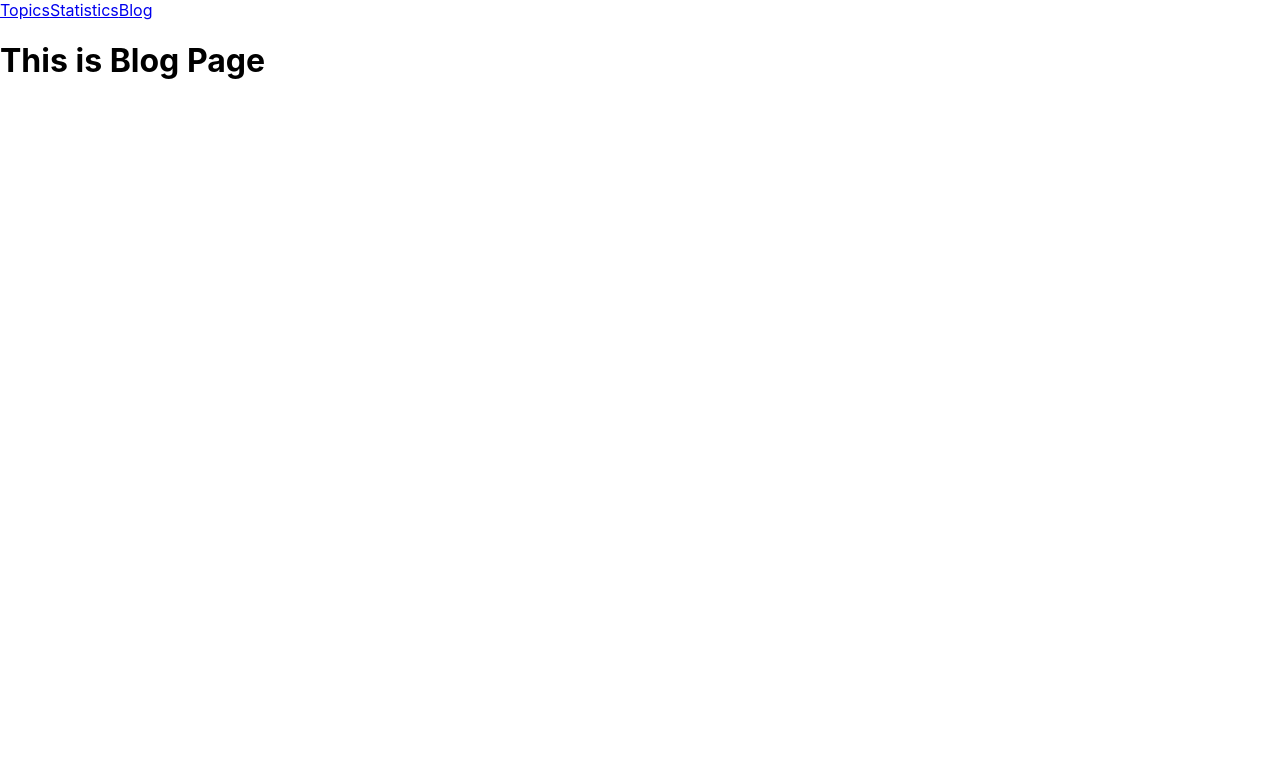
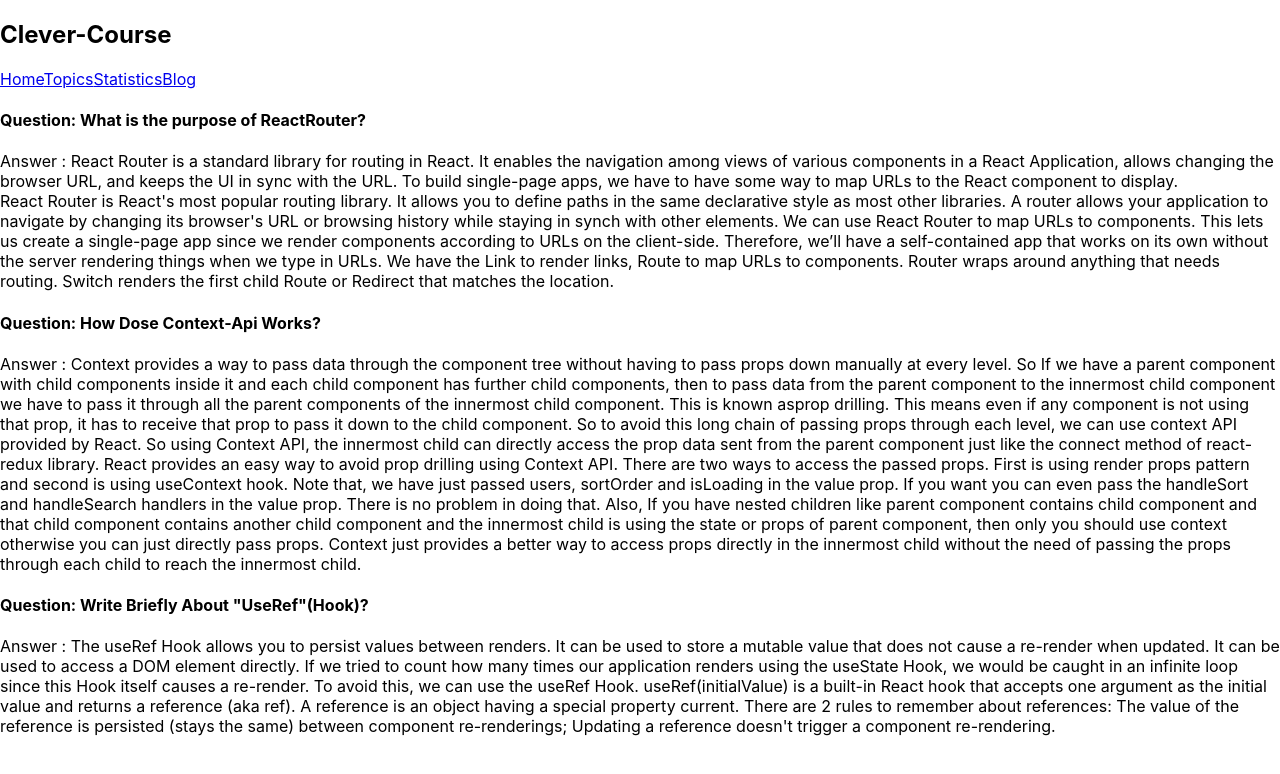
Before and after one commit to GitHub-Sanjit/Assignment-9, a React (Create React App) app in the folder clever-course/: page /blog in a window 1280 px wide. Shown: the top 774 px of the page. Built offline with nearby package versions, Linux system fonts and the light colour scheme.

Commit message:
Blog Page Completed

```diff
--- a/clever-course/src/App.js
+++ b/clever-course/src/App.js
@@ -13,7 +13,7 @@ function App() {
       element: <Main></Main>,
       children: [
         {
-          path: "/",
+          path: "/home",
           element: <Home></Home>,
         },
         {
@@ -21,7 +21,7 @@ function App() {
           element: <Blog></Blog>,
         },
         {
-          path: "/topics",
+          path: "/home",
           element: <Topics></Topics>,
         },
         {
@@ -33,7 +33,7 @@ function App() {
   ]);
 
   return (
-    <div>
+    <div >
       <RouterProvider router={router}></RouterProvider>
     </div>
   );
--- a/clever-course/src/components/Blog/Blog.js
+++ b/clever-course/src/components/Blog/Blog.js
@@ -3,7 +3,73 @@ import React from "react";
 const Blog = () => {
   return (
     <div>
-      <h1>This is Blog Page</h1>
+      <h4 className="question">
+        Question: What is the purpose of ReactRouter?
+      </h4>
+      <div className="answer">
+        Answer : React Router is a standard library for routing in React. It
+        enables the navigation among views of various components in a React
+        Application, allows changing the browser URL, and keeps the UI in sync
+        with the URL. To build single-page apps, we have to have some way to map
+        URLs to the React component to display.
+        <br />
+        React Router is React's most popular routing library. It allows you to
+        define paths in the same declarative style as most other libraries. A
+        router allows your application to navigate by changing its browser's URL
+        or browsing history while staying in synch with other elements. We can
+        use React Router to map URLs to components. This lets us create a
+        single-page app since we render components according to URLs on the
+        client-side. Therefore, we’ll have a self-contained app that works on
+        its own without the server rendering things when we type in URLs. We
+        have the Link to render links, Route to map URLs to components. Router
+        wraps around anything that needs routing. Switch renders the first child
+        Route or Redirect that matches the location.
+      </div>
+      <h4 className="question">Question: How Dose Context-Api Works?</h4>
+      <div className="answer">
+        Answer : Context provides a way to pass data through the component tree
+        without having to pass props down manually at every level. So If we have
+        a parent component with child components inside it and each child
+        component has further child components, then to pass data from the
+        parent component to the innermost child component we have to pass it
+        through all the parent components of the innermost child component. This
+        is known asprop drilling. This means even if any component is not using
+        that prop, it has to receive that prop to pass it down to the child
+        component. So to avoid this long chain of passing props through each
+        level, we can use context API provided by React. So using Context API,
+        the innermost child can directly access the prop data sent from the
+        parent component just like the connect method of react-redux library.
+        React provides an easy way to avoid prop drilling using Context API.
+        There are two ways to access the passed props. First is using render
+        props pattern and second is using useContext hook. Note that, we have
+        just passed users, sortOrder and isLoading in the value prop. If you
+        want you can even pass the handleSort and handleSearch handlers in the
+        value prop. There is no problem in doing that. Also, If you have nested
+        children like parent component contains child component and that child
+        component contains another child component and the innermost child is
+        using the state or props of parent component, then only you should use
+        context otherwise you can just directly pass props. Context just
+        provides a better way to access props directly in the innermost child
+        without the need of passing the props through each child to reach the
+        innermost child.
+      </div>
+      <h4 className="question">
+        Question: Write Briefly About "UseRef"(Hook)?
+      </h4>
+      <div className="answer">
+        Answer : The useRef Hook allows you to persist values between renders.
+        It can be used to store a mutable value that does not cause a re-render
+        when updated. It can be used to access a DOM element directly. If we
+        tried to count how many times our application renders using the useState
+        Hook, we would be caught in an infinite loop since this Hook itself
+        causes a re-render. To avoid this, we can use the useRef Hook.
+        useRef(initialValue) is a built-in React hook that accepts one argument
+        as the initial value and returns a reference (aka ref). A reference is
+        an object having a special property current. There are 2 rules to
+        remember about references: The value of the reference is persisted
+        (stays the same) between component re-renderings; Updating a reference
+        doesn't trigger a component re-rendering.
+      </div>
     </div>
   );
 };
--- a/clever-course/src/components/Home/Home.js
+++ b/clever-course/src/components/Home/Home.js
@@ -1,9 +1,11 @@
 import React from "react";
+import Topics from "../Topics/Topics";
 
 const Home = () => {
   return (
     <div>
-      <h1>This is Home</h1>
+      <h1>Home Page</h1>
+      <Topics></Topics>
     </div>
   );
 };
--- a/clever-course/src/components/NavBar/Navbar.js
+++ b/clever-course/src/components/NavBar/Navbar.js
@@ -3,11 +3,15 @@ import { Link } from "react-router-dom";
 
 const Navbar = () => {
   return (
-    <nav>
-      <Link to="/topics">Topics</Link>
-      <Link to="/statistics">Statistics</Link>
-      <Link to="/blog">Blog</Link>
-    </nav>
+      <div>
+          <h2>Clever-Course</h2>
+      <nav>
+        <Link to="/home">Home</Link>
+        <Link to="/home">Topics</Link>
+        <Link to="/statistics">Statistics</Link>
+        <Link to="/blog">Blog</Link>
+      </nav>
+    </div>
   );
 };
 
```
